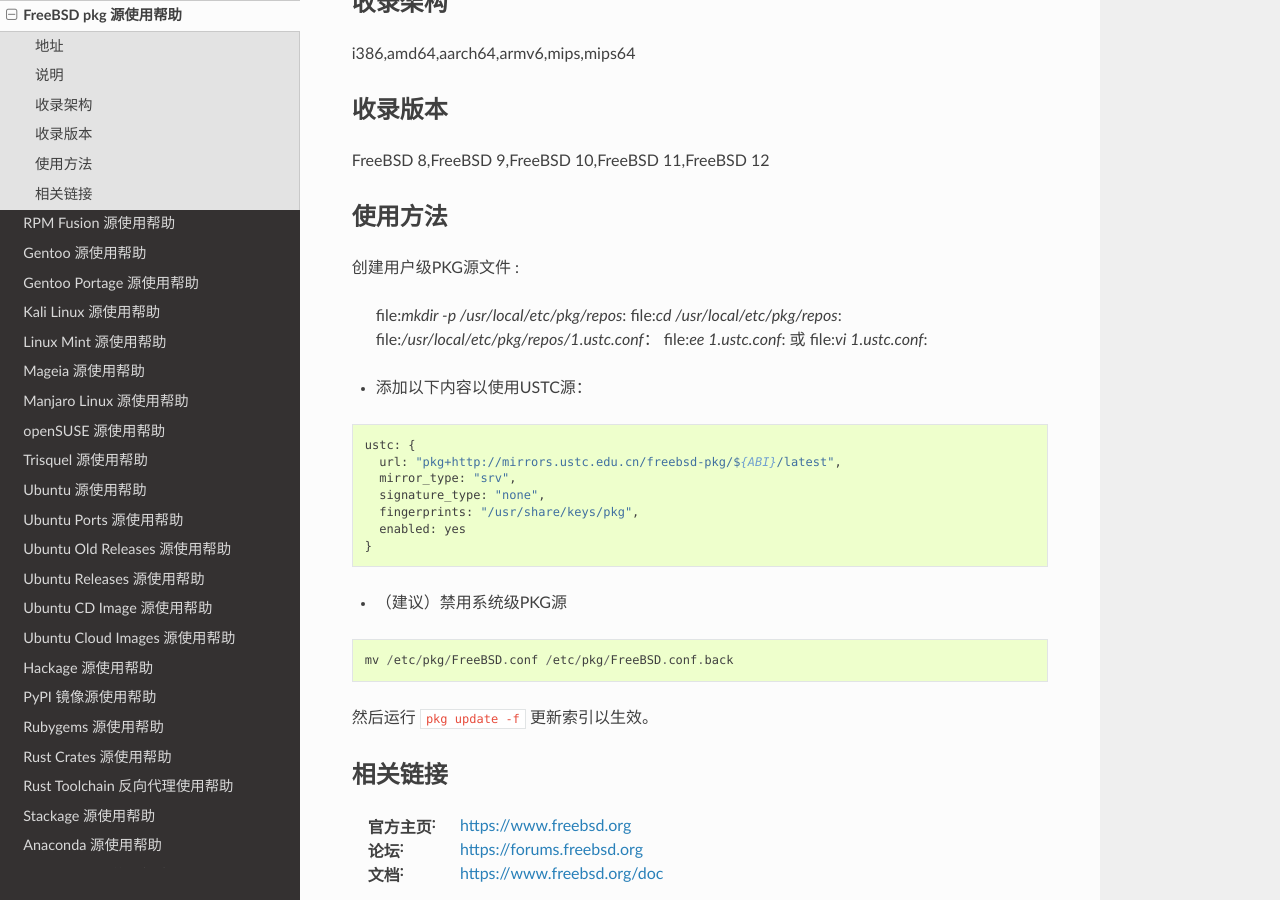
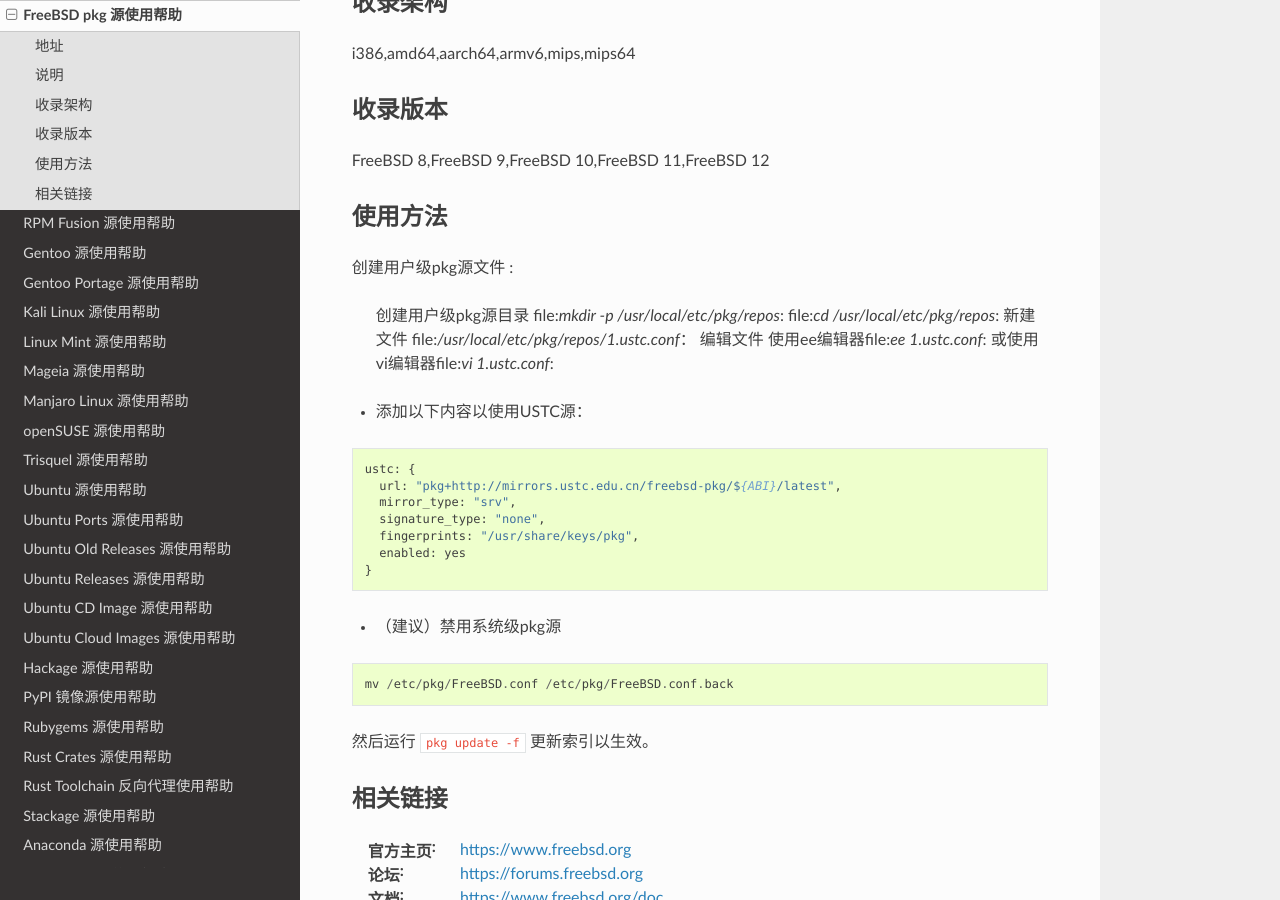
Before and after one commit to ustclug/mirrorhelp, a Sphinx documentation site: the page built from source/freebsd-pkg.rst, in a window 1280 px wide and 900 px high, scrolled down 399 px. Built offline with Sphinx 7.4.7 and the Read the Docs theme 2.0.0, drawn with Linux system fonts in a browser that asks for light colours; pages that are not in the unit, such as notebooks, are missing from menus.

Commit message:
修正创建源文件步骤

```diff
--- a/source/freebsd-pkg.rst
+++ b/source/freebsd-pkg.rst
@@ -27,12 +27,15 @@
 ========
 
 
-创建用户级PKG源文件 :
+创建用户级pkg源文件 :
 
-    file:`mkdir -p /usr/local/etc/pkg/repos`:
-    file:`cd /usr/local/etc/pkg/repos`:
-    file:`/usr/local/etc/pkg/repos/1.ustc.conf`：
-    file:`ee 1.ustc.conf`: 或 file:`vi 1.ustc.conf`:
+    创建用户级pkg源目录
+    file:`mkdir -p /usr/local/etc/pkg/repos`:
+    file:`cd /usr/local/etc/pkg/repos`:
+    新建文件
+    file:`/usr/local/etc/pkg/repos/1.ustc.conf`：
+    编辑文件
+    使用ee编辑器file:`ee 1.ustc.conf`: 或使用vi编辑器file:`vi 1.ustc.conf`:
 
 * 添加以下内容以使用USTC源：
 
@@ -47,7 +50,7 @@
 		}
 
 
-* （建议）禁用系统级PKG源
+* （建议）禁用系统级pkg源
 
 ::
 
```
